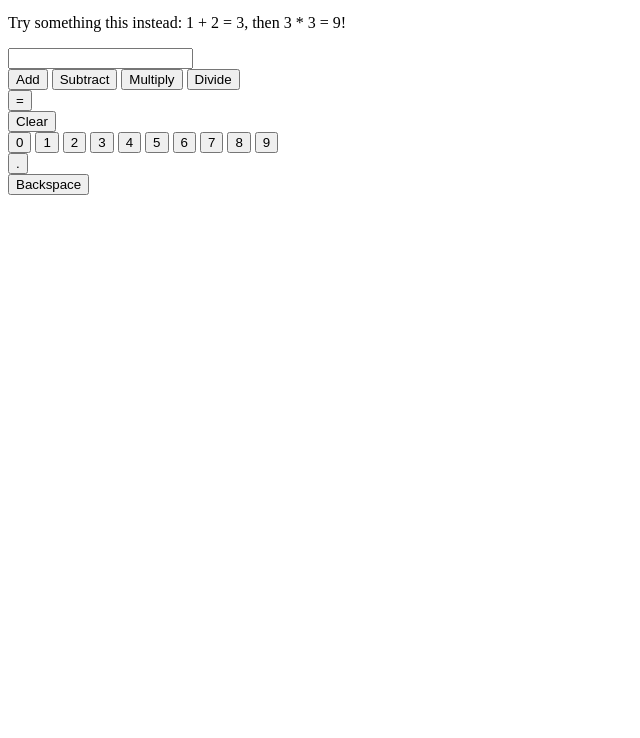
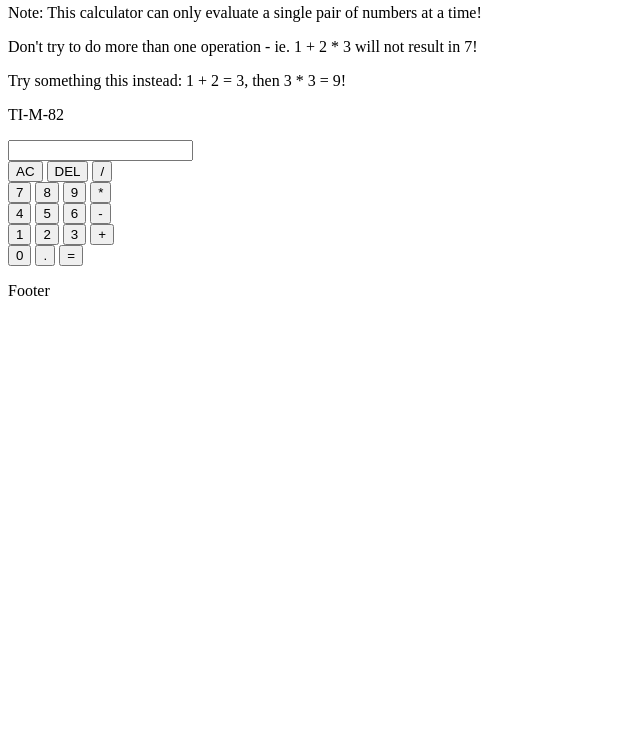
Before and after one commit to cstim240/top_calculator, a plain HTML site: page index.html in a window 1280 px wide. Shown: the part 62-800 px from the top of the page, without its empty margins (0-640 px from the left). Drawn offline with Linux system fonts and the light colour scheme.

Commit message:
Organized divs of html

```diff
--- a/calculate.js
+++ b/calculate.js
@@ -9,7 +9,7 @@ let onDisplay = ''; //we keep track of our total and current number with this
 let decimalPresence = false;
 let operatorPresence = false;
 
-const btn = document.querySelectorAll(".numbers .digits");
+const btn = document.querySelectorAll(".digits");
 btn.forEach(function(button){ //adds an eventlistener to each button belonging under the numbers and digits class
     button.addEventListener('click', function(){
         let btnValue = this.value; //refers to the value of the button ~ from html
--- a/index.html
+++ b/index.html
@@ -8,51 +8,64 @@
     </head>
 
     <body>
-        <div>
+        <div class="header">
+            <h1>Calculator!</h1>
+        </div>
+
+        <div class="notes">
             <p>Note: This calculator can only evaluate a single pair of numbers at a time!</p>
-            <p>Don't try to do more than one opeation - ie. 1 + 2 * 3 will not result in 7!</p>
+            <p>Don't try to do more than one operation - ie. 1 + 2 * 3 will not result in 7!</p>
             <p>Try something this instead: 1 + 2 = 3, then 3 * 3 = 9!</p>
         </div>
+
+        <div class="calculator">
+            <div>
+                <p>TI-M-82</p>
+            </div>
+
             <div class="display">
-            <input class="main_display" />
+                <input class="main_display"/>
             </div>
 
             <div class="buttons">
-            <div class="commands">
-                <button class="operation" value="add">Add</button>
-                <button class="operation" value="subtract">Subtract</button>
-                <button class="operation" value="multiply">Multiply</button>
-                <button class="operation" value="divide">Divide</button>
+                <div class="first_row">
+                    <button class="clear">AC</button>
+                    <button class="backspace">DEL</button>
+                    <button class="operation" value="divide">/</button>
                 </div>
 
-            <div>
+                <div class="second_row">
+                    <button class="digits" value="7">7</button>
+                    <button class="digits" value="8">8</button>
+                    <button class="digits" value="9">9</button>
+                    <button class="operation" value="multiply">*</button>
+                </div>
+
+                <div class="third_row">
+                    <button class="digits" value="4">4</button>
+                    <button class="digits" value="5">5</button>
+                    <button class="digits" value="6">6</button>
+                    <button class="operation" value="subtract">-</button>
+                </div>
+
+                <div class="fourth_row">
+                    <button class="digits" value="1">1</button>
+                    <button class="digits" value="2">2</button>
+                    <button class="digits" value="3">3</button>
+                    <button class="operation" value="add">+</button>
+                </div>
+
+                <div class="first_row">
+                    <button class="digits" value="0">0</button>
+                    <button class="decimal">.</button>
                     <button class="compute">=</button>
                 </div>
 
-            <div>
-                <button class="clear">Clear</button>
+            </div>
         </div>
 
-            <div class="numbers">
-                <button class="digits" value="0">0</button>
-                <button class="digits" value="1">1</button>
-                <button class="digits" value="2">2</button>
-                <button class="digits" value="3">3</button>
-                <button class="digits" value="4">4</button>
-                <button class="digits" value="5">5</button>
-                <button class="digits" value="6">6</button>
-                <button class="digits" value="7">7</button>
-                <button class="digits" value="8">8</button>
-                <button class="digits" value="9">9</button>
-            </div>
-
-            <div>
-                <button class="decimal">.</button>
-            </div>
-
-            <div>
-                <button class="backspace">Backspace</button>
-            </div>
+        <div class="footer">
+            <p>Footer</p>
         </div>
 
     </body>
```
Lines whose indentation alone changed are shown as unchanged.
